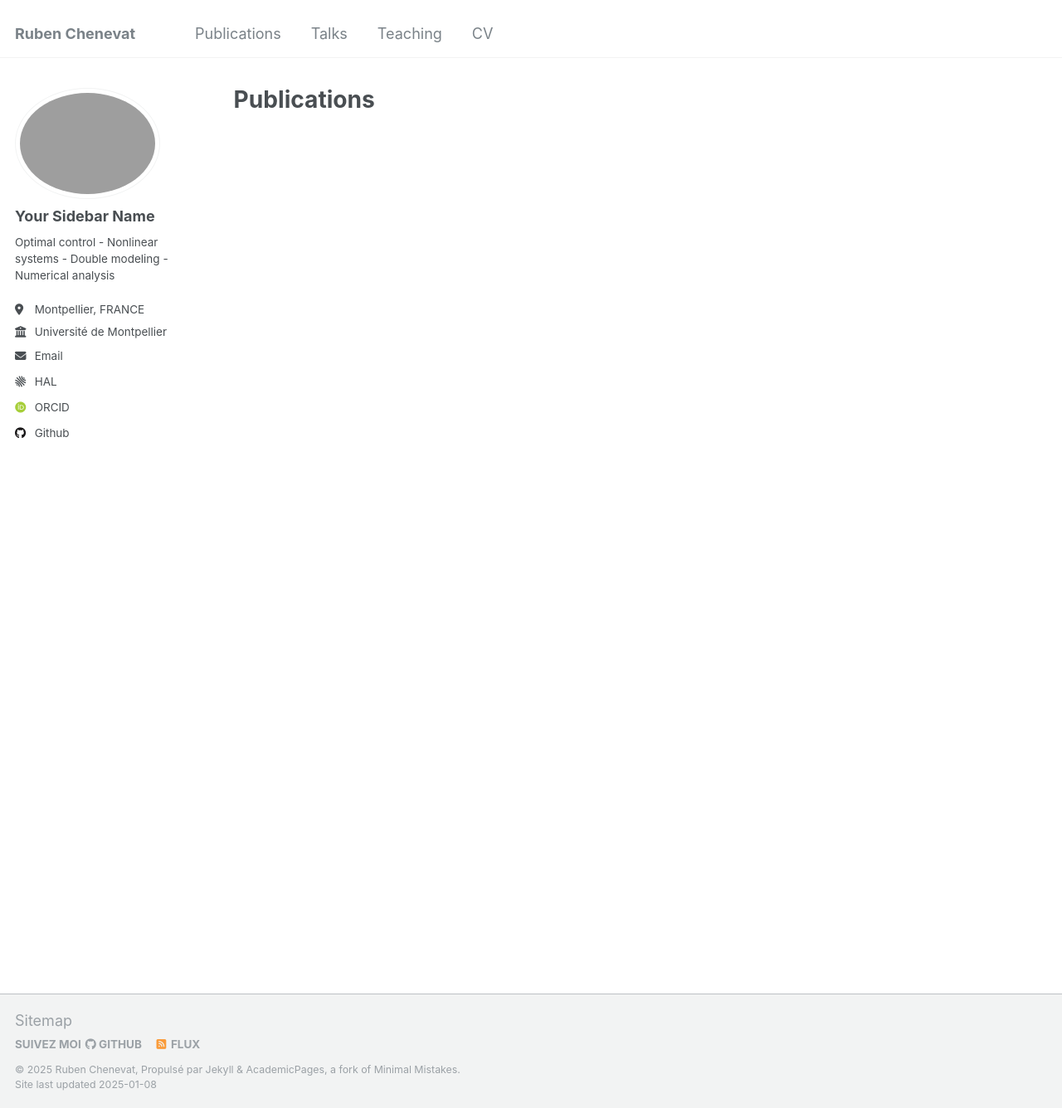
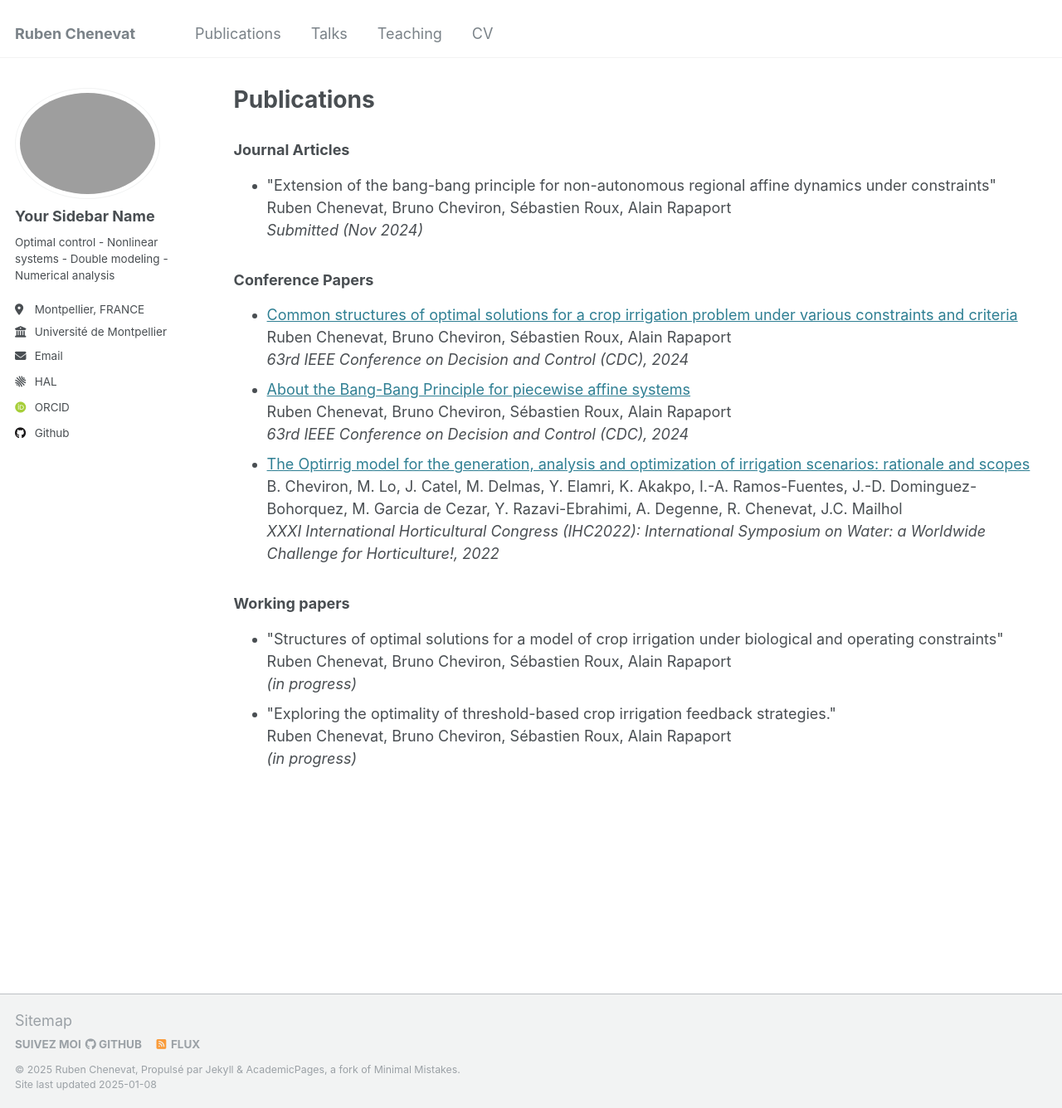
Before and after one commit to rubenchenevat/rubenchenevat.github.io, a Jekyll site: the page built from _pages/publications.html, in a window 1280 px wide and 1336 px high. Shown: the whole window at 83% size. Built offline with Jekyll 4.4.1, drawn with Linux system fonts in a browser that asks for light colours; some web fonts are replaced.

Commit message:
Update publications.html

```diff
--- a/_pages/publications.html
+++ b/_pages/publications.html
@@ -33,3 +33,49 @@ author_profile: true
   {% endfor %}
 {% endif %}
  -->
+
+
+<h3>Journal Articles</h3>
+
+<ul>
+    <li>
+        "Extension of the bang-bang principle for non-autonomous regional affine dynamics under constraints"<br>
+        Ruben Chenevat, Bruno Cheviron, Sébastien Roux, Alain Rapaport<br>
+        <em>Submitted (Nov 2024)</em>
+    </li>
+</ul>
+
+<h3>Conference Papers</h3>
+
+<ul>
+    <li>
+        <a href="https://hal.science/hal-04606181" target="_blank">Common structures of optimal solutions for a crop irrigation problem under various constraints and criteria</a><br>
+        Ruben Chenevat, Bruno Cheviron, Sébastien Roux, Alain Rapaport<br>
+        <em>63rd IEEE Conference on Decision and Control (CDC), 2024</em>
+    </li>
+    <li>
+        <a href="https://hal.science/hal-04663130" target="_blank">About the Bang-Bang Principle for piecewise affine systems</a><br>
+        Ruben Chenevat, Bruno Cheviron, Sébastien Roux, Alain Rapaport<br>
+        <em>63rd IEEE Conference on Decision and Control (CDC), 2024</em>
+    </li>
+    <li>
+        <a href="https://www.actahort.org/books/1373/1373_5.htm" target="_blank">The Optirrig model for the generation, analysis and optimization of irrigation scenarios: rationale and scopes</a><br>
+        B. Cheviron, M. Lo, J. Catel, M. Delmas, Y. Elamri, K. Akakpo, I.-A. Ramos-Fuentes, J.-D. Dominguez-Bohorquez, M. Garcia de Cezar, Y. Razavi-Ebrahimi, A. Degenne, R. Chenevat, J.C. Mailhol<br>
+        <em>XXXI International Horticultural Congress (IHC2022): International Symposium on Water: a Worldwide Challenge for Horticulture!, 2022</em>
+    </li>
+</ul>
+
+<h3>Working papers</h3>
+
+<ul>
+    <li>
+        "Structures of optimal solutions for a model of crop irrigation under biological and operating constraints"<br>
+        Ruben Chenevat, Bruno Cheviron, Sébastien Roux, Alain Rapaport<br>
+        <em>(in progress)</em>
+    </li>
+    <li>
+        "Exploring the optimality of threshold-based crop irrigation feedback strategies."<br>
+        Ruben Chenevat, Bruno Cheviron, Sébastien Roux, Alain Rapaport<br>
+        <em>(in progress)</em>
+    </li>
+</ul>
```
